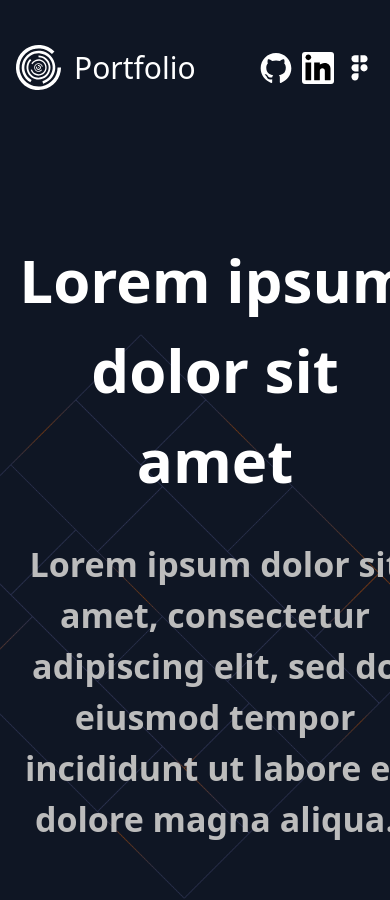
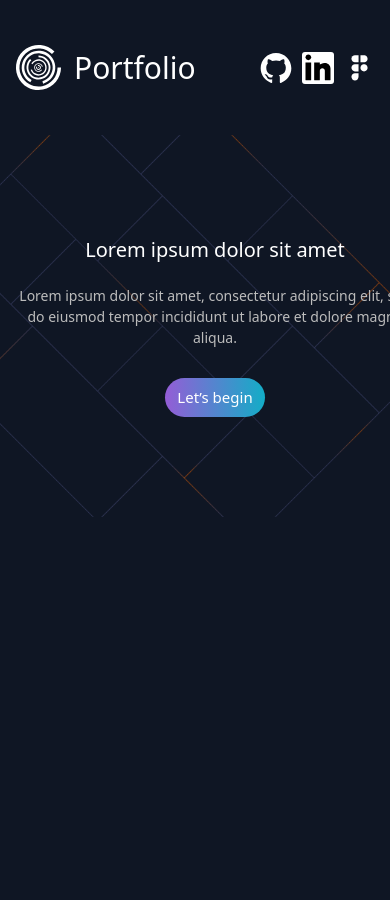
Before and after one commit to Muslima-coder/8-dars.vite, a React (Vite) app: page / in a window 390 px wide. Shown: the top 900 px of the page. After the commit the page ends 844 px from the top, so only its background shows below. Built offline with nearby package versions, Linux system fonts and the light colour scheme.

Commit message:
update commit

```diff
--- a/src/components/Button.jsx
+++ b/src/components/Button.jsx
@@ -1,7 +1,7 @@
 
 const Button = ({title, extraClass}) => {
     return(
-        <button className={`font-semibold rounded-[83px] py-[19px] px-[63px] text-[28px] text-white btn-bg ${extraClass} `}>{title}</button>
+        <button className={`font-normal text-[15px] sm:font-semibold rounded-[83px] py-[8px] px-[12px] sm:py-[19px] sm:px-[63px] sm:text-[28px] text-white btn-bg ${extraClass} `}>{title}</button>
     )
 }
 
--- a/src/components/Heading.jsx
+++ b/src/components/Heading.jsx
@@ -1,7 +1,7 @@
 
 const Heading = ({title, extraClass}) => {
     return(
-        <h2 className={`font-semibold text-[60px] text-[rgba(255,255,255,1)] mb-[34px] ${extraClass}`} >{title}</h2>
+        <h2 className={`font-normal text-[20px] mb-[20px] sm:font-semibold sm:text-[60px] text-[rgba(255,255,255,1)] sm:mb-[34px] ${extraClass}`} >{title}</h2>
     )
 }
 
--- a/src/components/Text.jsx
+++ b/src/components/Text.jsx
@@ -1,7 +1,7 @@
 
 const Text = ({title, extraClass}) => {
     return(
-        <p className={`font-semibold mb-[73px] text-[34px] text-[rgba(188,188,188,1)] ${extraClass}`} >{title}</p>
+        <p className={`font-normal text-[14px] mb-[30px] sm:font-semibold sm:mb-[73px] sm:text-[34px] text-[rgba(188,188,188,1)] ${extraClass}`} >{title}</p>
     )
 }
 
```
